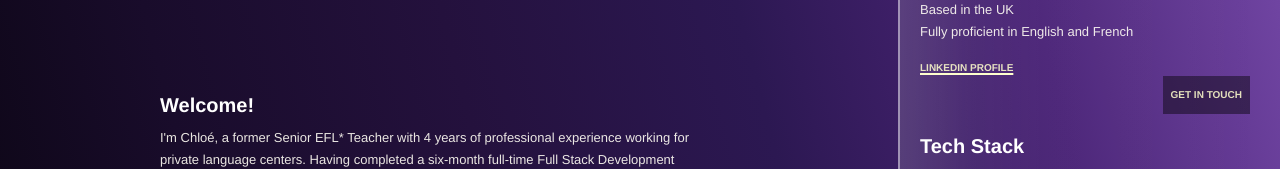
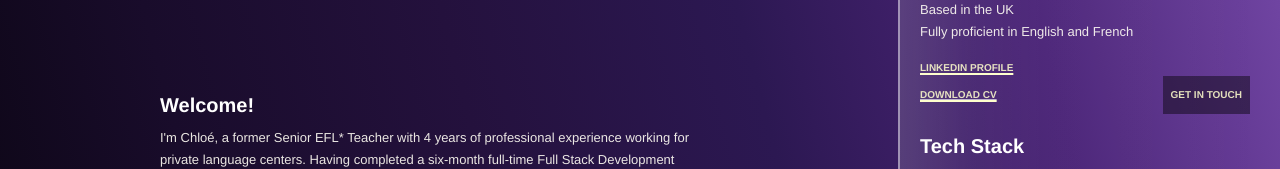
Before and after one commit to Chloe070196/my-portfolio, a Vue app: page / in a window 1280 px wide. Shown: the part 196-365 px from the top of the page. Built offline with nearby package versions, Linux system fonts and the light colour scheme.

Commit message:
feat: cv download

```diff
--- a/src/components/AboutSection.vue
+++ b/src/components/AboutSection.vue
@@ -1,5 +1,6 @@
 <script lang="ts" setup>
 import { inject } from 'vue';
+import DownloadCV from './DownloadCV.vue';
 // @ts-ignore
 const { global: { t } } = inject('i18n')
 </script>
@@ -10,7 +11,8 @@ const { global: { t } } = inject('i18n')
         <p>{{ t('aboutJobPreference') }}</p>
         <p>{{ t('based') }}</p>
         <p>{{ t('proficiency') }}</p>
-        <a class="linkedInLink" href="https://linkedin.com/in/chloé-z-77b1a2184"><strong>LinkedIn profile</strong></a>
+        <a class="smallLink" href="https://linkedin.com/in/chloé-z-77b1a2184"><strong>LinkedIn profile</strong></a>
+        <DownloadCV class="smallLink"/>
         <RouterLink class="contact-link" to="/contact"><strong>{{ t('getInTouch') }}</strong></RouterLink>
     </section>
 </template>
@@ -20,7 +22,7 @@ section {
     height: 320px;
     position: relative;
 }
-.linkedInLink {
+.smallLink {
     position: absolute;
     left: 12px;
     width: 120px;
--- /dev/null
+++ b/src/components/DownloadCV.vue
@@ -0,0 +1,13 @@
+<template>
+    <div>
+        <a className="smallLink" href="src\assets\Chloé Zermatten_CV 2024.pdf" download="CV-Chloe_Zermatten.pdf"><strong>download CV</strong></a>
+    </div>
+</template>
+
+<style scoped>
+.smallLink {
+    bottom: 16px;
+    width: 120px;
+    text-decoration: underline;
+}
+</style>
```
Also changed, not shown: 1 other file (tests, documents, lock files or other folders).
